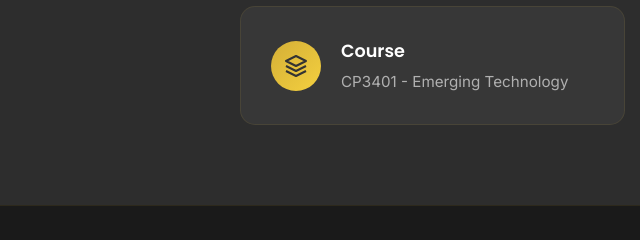
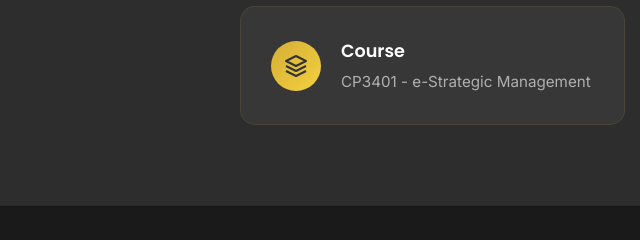
Before and after one commit to mikhailbovt/assignment3, a plain HTML site: page index.html in a window 1280 px wide. Shown: the part 2962-3202 px from the top of the page, 0-640 px from the left. Drawn offline with nearby package versions, Linux system fonts and the light colour scheme.

Commit message:
Update index.html

```diff
--- a/index.html
+++ b/index.html
@@ -224,7 +224,7 @@
                         </div>
                         <div class="contact-details">
                             <h4>Course</h4>
-                            <p>CP3401 - Emerging Technology</p>
+                            <p>CP3401 - e-Strategic Management</p>
                         </div>
                     </div>
                 </div>
```
